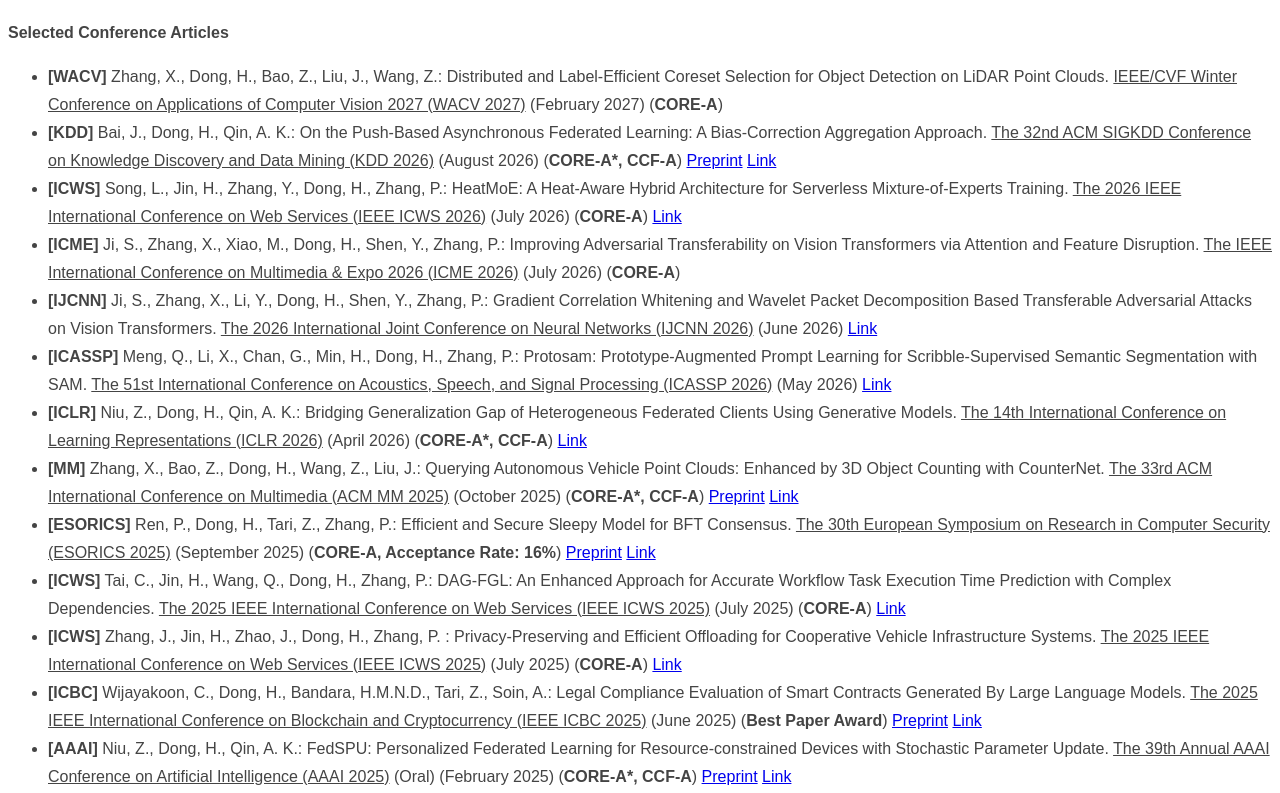
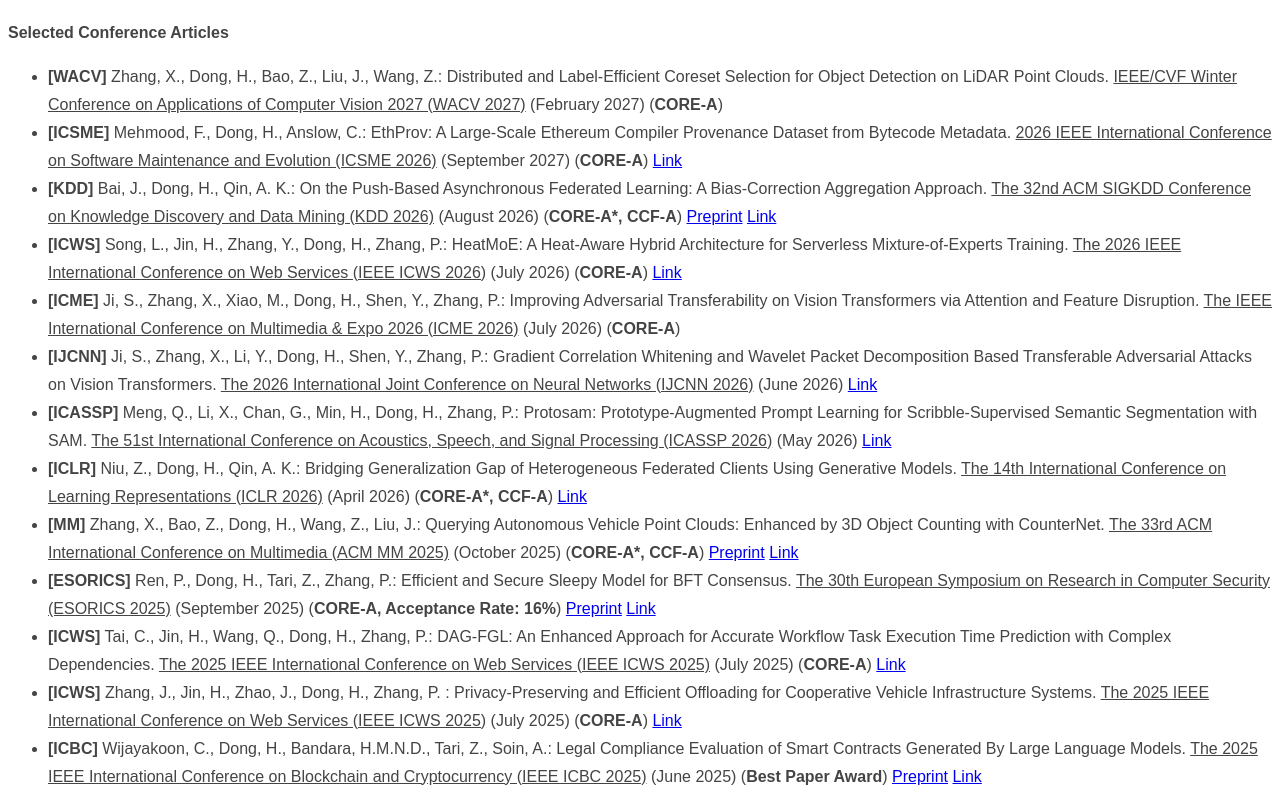
Before and after one commit to hai-dong/hai-dong.github.io, a plain HTML site: page publications.html in a window 1280 px wide. Shown: the part 5104-5897 px from the top of the page. Drawn offline with Linux system fonts and the light colour scheme.

Commit message:
Add selected conference articles to publications

```diff
--- a/publications.html
+++ b/publications.html
@@ -147,6 +147,7 @@
 <p><b>Selected Conference Articles</b></p>
 <ul>
 <li style="font-family:arial,sans-serif"><font color="#444444"><b>[WACV]</b> Zhang, X., Dong, H., Bao, Z., Liu, J., Wang, Z.: Distributed and Label-Efficient Coreset Selection for Object Detection on LiDAR Point Clouds. <u>IEEE/CVF Winter Conference on Applications of Computer Vision 2027 (WACV 2027)</u> (February 2027) (<b>CORE-A</b>)
+<li style="font-family:arial,sans-serif"><font color="#444444"><b>[ICSME]</b> Mehmood, F., Dong, H., Anslow, C.: EthProv: A Large-Scale Ethereum Compiler Provenance Dataset from Bytecode Metadata. <u>2026 IEEE International Conference on Software Maintenance and Evolution (ICSME 2026)</u> (September 2027) (<b>CORE-A</b>)  <a href="https://ieeexplore.ieee.org/abstract/document/11756286/">Link</a><span style="color: white;">CCF-B</span></li>
 <li style="font-family:arial,sans-serif"><font color="#444444"><b>[KDD]</b> Bai, J., Dong, H., Qin, A. K.: On the Push-Based Asynchronous Federated Learning: A Bias-Correction Aggregation Approach. <u>The 32nd ACM SIGKDD Conference on Knowledge Discovery and Data Mining (KDD 2026)</u> (August 2026) (<b>CORE-A*, CCF-A</b>) <a href="https://arxiv.org/pdf/2605.26162">Preprint</a> <a href="https://dl.acm.org/doi/10.1145/3770855.3817925">Link</a></font></span></li>
 <li style="font-family:arial,sans-serif"><font color="#444444"><b>[ICWS]</b> Song, L., Jin, H., Zhang, Y., Dong, H., Zhang, P.: HeatMoE: A Heat-Aware Hybrid Architecture for Serverless Mixture-of-Experts Training. <u>The 2026 IEEE International Conference on Web Services (IEEE ICWS 2026)</u> (July 2026) (<b>CORE-A</b>) <a href="https://ieeexplore.ieee.org/document/11670172">Link</a><span style="color: white;">CCF-B</span></li>
 <li style="font-family:arial,sans-serif"><font color="#444444"><b>[ICME]</b> Ji, S., Zhang, X., Xiao, M., Dong, H., Shen, Y., Zhang, P.: Improving Adversarial Transferability on Vision Transformers via Attention and Feature Disruption. <u>The IEEE International Conference on Multimedia & Expo 2026 (ICME 2026)</u> (July 2026) (<b>CORE-A</b>)<span style="color: white;">CCF-B</span></li>
```
